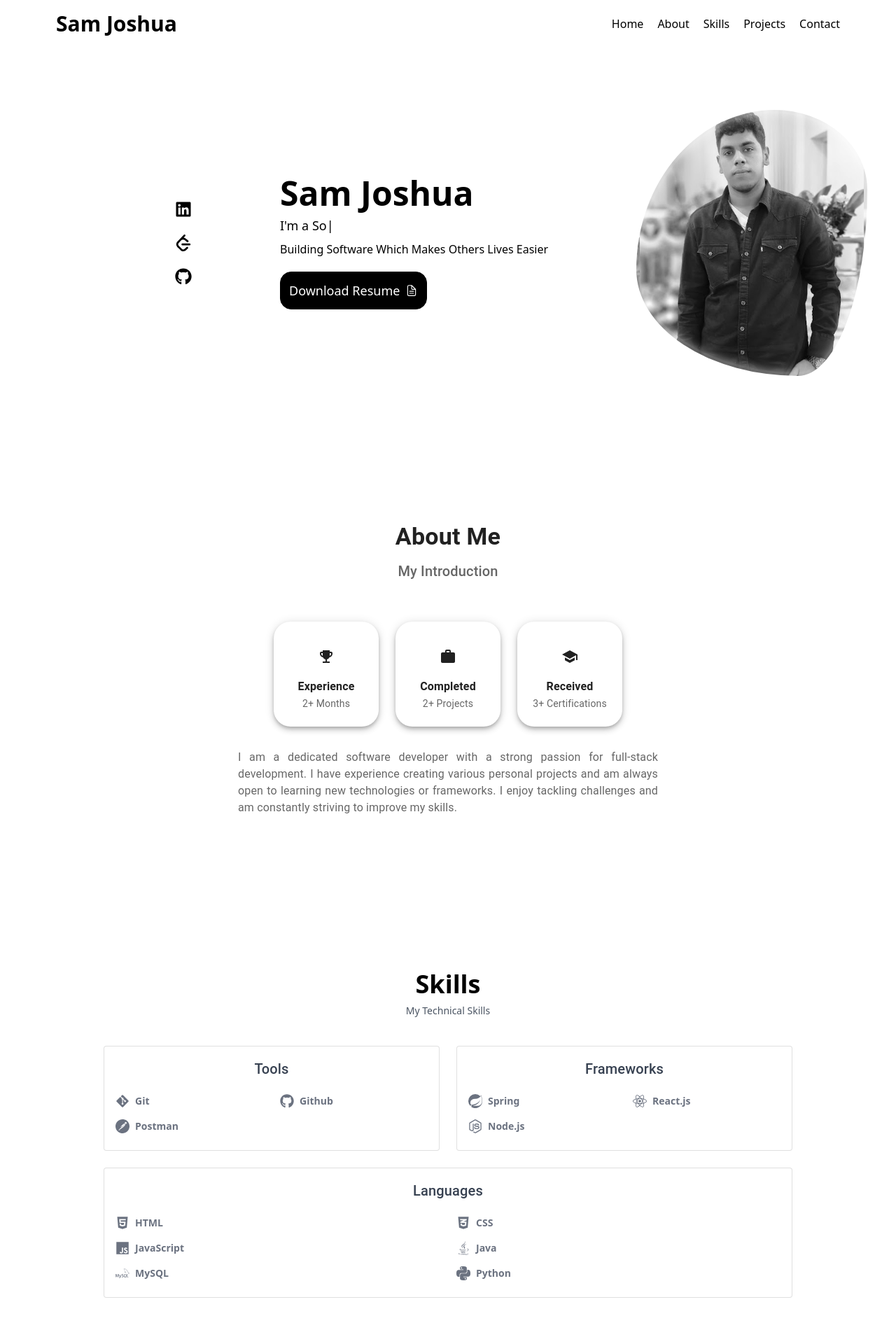
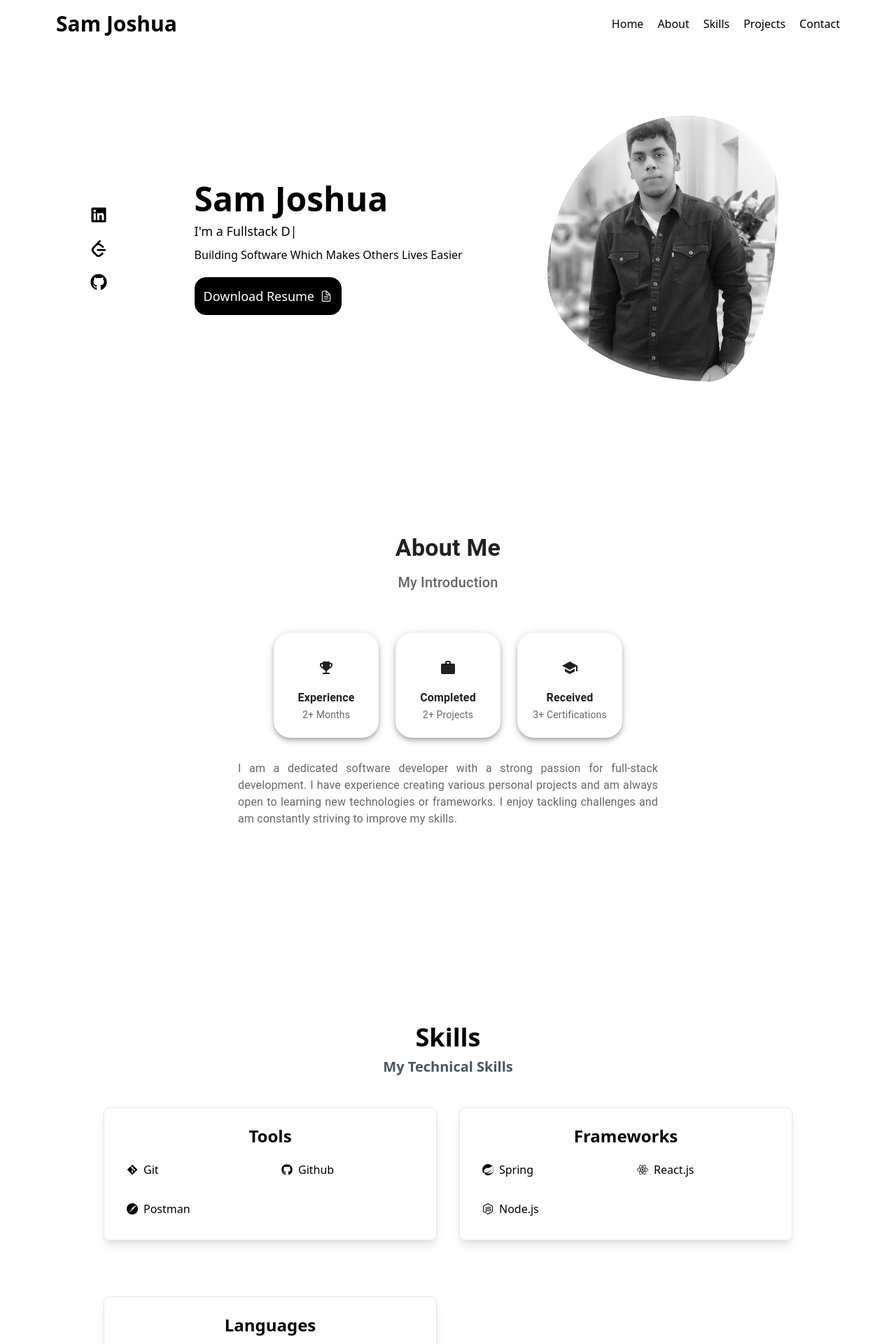
Before and after one commit to samjoshua2002/SamJoshua, a React (Create React App) app: page / in a window 1280 px wide. Shown: the top 1920 px of the page at 70% size. Built offline with nearby package versions, Linux system fonts and the light colour scheme.

Commit message:
add Typing component and update package.json for react-typed dependency; refactor Testimonial and Project components for improved layout and styling

```diff
--- a/package.json
+++ b/package.json
@@ -21,6 +21,7 @@
     "react-router-dom": "^6.26.2",
     "react-scripts": "5.0.1",
     "react-scroll": "^1.9.0",
+    "react-typed": "^2.0.12",
     "source-map-loader": "^5.0.0",
     "typed.js": "^2.1.0",
     "typewriter-effect": "^2.21.0",
--- a/src/components/Home.js
+++ b/src/components/Home.js
@@ -1,45 +1,14 @@
-import React, { useEffect } from "react";
-import Typed from "typed.js";
+import React from "react";
+import ReactTyped from "./Typing";
 import "./Home.css";
 import { IoDocumentTextOutline } from "react-icons/io5";
-import Typewriter from "typewriter-effect";
 import { Details, icons } from "../constants/contents";
-import { motion } from "framer-motion";
 
 function Home() {
-  useEffect(() => {
-    const options = {
-      strings: ["Front-end Developer", "Software Engineer", "Coder"],
-      typeSpeed: 120,
-      backSpeed: 120,
-      loop: true,
-    };
-
-    const typed = new Typed(".auto-type", options);
-
-    return () => {
-      typed.destroy();
-    };
-  }, []);
-
-  // Animation variants
-  const fadeIn = {
-    initial: { opacity: 0, y: 20 },
-    animate: { opacity: 1, y: 0 },
-    exit: { opacity: 0, y: 20 },
-  };
-
   return (
-    <div className="max-w-screen-lg mx-auto p-5">
+    <div className="max-w-screen-xl mx-auto p-7">
       {/* Desktop view */}
-      <motion.div
-        className="hidden lg:grid lg:grid-cols-4 gap-6 items-center"
-        initial="initial"
-        animate="animate"
-        exit="exit"
-        variants={fadeIn}
-        transition={{ duration: 0.5 }}
-      >
+      <div className="hidden lg:grid lg:grid-cols-5 gap-6 items-center">
         <div className="flex flex-col gap-y-6 text-2xl">
           {icons.map((icn) => (
             <a
@@ -54,16 +23,20 @@ function Home() {
 
         <div className="text-content flex flex-col items-start col-span-2">
           <h1 className="text-5xl font-semibold">{Details.name}</h1>
-          <p className="text-lg mt-2">
-            I'm a <span className="auto-type"></span>
-          </p>
+          <div className=" flex items-center">
+            <p className="text-lg mt-2">I'm a&nbsp;</p>
+            <p className="text-lg mt-2"> <ReactTyped  /></p>
+          </div>
+
+
+
           <p className="mt-2">{Details.quotes}</p>
 
           <a
-            href="/Sam.pdf" // Correct path for a file in the 'public' folder
-            target="_blank" // Opens the file in a new tab (optional, not necessary for download)
-            rel="noopener noreferrer" // Security feature when using target="_blank"
-            download // This ensures that the file is downloaded instead of opened
+            href="/Sam.pdf"
+            target="_blank"
+            rel="noopener noreferrer"
+            download
             className="flex items-center gap-2 text-lg border border-black p-3 rounded-2xl mt-5 bg-black text-white"
           >
             Download Resume <IoDocumentTextOutline />
@@ -71,17 +44,10 @@ function Home() {
         </div>
 
         <div className="blob"></div>
-      </motion.div>
+      </div>
 
       {/* Mobile view */}
-      <motion.div
-        className="lg:hidden max-w-screen mx-auto p-5"
-        initial="initial"
-        animate="animate"
-        exit="exit"
-        variants={fadeIn}
-        transition={{ duration: 0.5 }}
-      >
+      <div className="lg:hidden max-w-screen mx-auto p-5">
         <div className="grid grid-cols-1 items-center gap-4">
           {/* Blob */}
           <div className="blob flex justify-center items-center mt-5 mb-5">
@@ -106,32 +72,24 @@ function Home() {
           {/* Text content */}
           <div className="text-content flex flex-col items-center text-center">
             <h1 className="text-3xl font-semibold">{Details.name}</h1>
-            <p className="text-lg flex gap-2 mt-2">
-              I'm a{" "}
-              <Typewriter
-                options={{
-                  strings: ["Software Developer", "Front-end Designer", "Coder"],
-                  autoStart: true,
-                  loop: true,
-                }}
-              />
-            </p>
+            <div className=" flex items-center">
+            <p className="text-lg mt-2">I'm a&nbsp;</p>
+            <p className="text-lg mt-2"> <ReactTyped  /></p>
+          </div>
             <p className="mt-4">{Details.quotes}</p>
 
             <a
               href="\Sam.pdf"
               target="_blank"
               rel="noopener noreferrer"
-              download="Sam_Joshua_Resume.pdf" // Custom download name
+              download="Sam_Joshua_Resume.pdf"
               className="flex items-center gap-2 text-lg border border-black p-3 rounded-2xl mt-8 bg-black text-white"
             >
               Download Resume <IoDocumentTextOutline />
             </a>
-
-
           </div>
         </div>
-      </motion.div>
+      </div>
     </div>
   );
 }
--- a/src/components/Project.js
+++ b/src/components/Project.js
@@ -1,68 +1,49 @@
 import React from 'react';
-import { GoLinkExternal } from "react-icons/go";
 import { cardData } from '../constants/contents';
-import { Box, Typography, Card, CardContent, CardMedia, Button, Grid } from '@mui/material';
 
 function Project() {
+  return (
+    <div className="max-w-screen-lg mx-auto p-8">
+      {/* Header Section */}
+      <div className="text-center mb-8">
+        <h2 className="text-2xl font-bold">Certifications</h2>
+        <p className="text-gray-600 mt-2">Credentials & Achievements</p>
+      </div>
 
-
-  return (
-    <Box className="max-w-screen-lg mx-auto p-5">
-
-      <Box textAlign="center" mb={5}>
-        <Typography variant="h4" component="h4" fontWeight="bold">
-          Certifications
-        </Typography>
-        <Typography variant="subtitle1" color="textSecondary" mt={2}>
-          Credentials & Achievements
-        </Typography>
-      </Box>
-
-      {/* Card list */}
-      <Grid container spacing={4}>
+      {/* Card List */}
+      <div className="grid grid-cols-1 md:grid-cols-2 gap-6">
         {cardData.map((card, index) => (
-          <Grid item xs={12} md={6} key={index}>
-            <Card variant="outlined" sx={{ border: '1px solid white', borderRadius: '16px' }}>
-              <CardMedia
-                component="img"
+          <div
+            key={index}
+            className="border border-gray-300 rounded-lg shadow-sm p-4 bg-white"
+          >
+            {/* Card Media */}
+            <img
               src={card.imgSrc}
               alt={card.imgAlt}
-                sx={{ bgcolor: 'black', width: 100, height: 100, marginBottom: 2, marginLeft:2, borderRadius: '12px' }}
+              className="w-24 h-24 bg-black rounded-lg mb-4"
             />
 
-              <CardContent>
-                {/* Certificate Header */}
-                <Typography variant="h6" component="h2" fontWeight="bold" gutterBottom>
-                  {card.title}
-                </Typography>
-
-                {/* Badge */}
-                <Typography variant="body1" color="textSecondary" gutterBottom>
-                  {card.badge}
-                </Typography>
-
-                {/* Content */}
-                <Typography variant="body2" color="textSecondary" sx={{ height: '96px', overflow: 'hidden' }}>
+            {/* Card Content */}
+            <h3 className="text-lg font-bold mb-2">{card.title}</h3>
+            <p className="text-gray-600 mb-2">{card.badge}</p>
+            <p className="text-gray-500 text-sm mb-4 line-clamp-3">
               {card.content}
-                </Typography>
+            </p>
 
             {/* Certificate Link */}
-                <Button
+            <a
               href={card.link}
               target="_blank"
               rel="noopener noreferrer"
-                  endIcon={<GoLinkExternal />}
-                  variant="text"
-                  sx={{ color: 'black', marginTop: 2, '&:hover': { color: 'gray' } }}
+              className="text-blue-500 hover:text-blue-700 text-sm"
             >
-                  {card.linkText}
-                </Button>
-              </CardContent>
-            </Card>
-          </Grid>
+              {card.linkText} →
+            </a>
+          </div>
         ))}
-      </Grid>
-    </Box>
+      </div>
+    </div>
   );
 }
 
--- a/src/components/Skills.js
+++ b/src/components/Skills.js
@@ -1,88 +1,36 @@
 import React from 'react';
 import { info } from '../constants/contents';
-import { Card, CardContent, Typography } from '@mui/material';
-import { motion } from 'framer-motion';
+
 
 function Skills() {
     return (
-        <div className='max-w-screen-lg mx-auto p-5'>
-            <div className='text-center mb-10'>
-                <h1 className='text-4xl font-bold'>Skills</h1>
-                <p className='text-sm mt-2 text-gray-600'>My Technical Skills</p>
+        <div className='text-center max-w-screen-lg items-center  mx-auto pt-20'>
+          <h1 className='text-4xl font-bold'>Skills</h1>
+          <p className='text-xl font-semibold mt-2 text-gray-600'>My Technical Skills</p>
+
+          <div className="grid grid-cols-1 md:grid-cols-2 md:gap-8 p-5  mx-auto">
+          {info.map((item) => (
+            <div key={item.title} className="my-6">
+              <div className="border p-6 rounded-lg shadow-lg">
+                <h2 className="text-2xl font-semibold mb-3">{item.title}</h2>
+                <div className="grid grid-cols-2 gap-4">
+                  {item.content.map((skill) => (
+                    <div
+                      key={skill.name}
+                      className="flex items-center justify-start p-2  rounded-lg hover:bg-gray-100"
+                    >
+                      <div className="mr-2">{skill.icon}</div>
+                      <div>{skill.name}</div>
+                    </div>
+                  ))}
+                </div>
+              </div>
             </div>
+          ))}
+          </div>
 
-            <div className='grid grid-cols-1 md:grid-cols-2 gap-6 mt-4'>
-                {/* First Card */}
-                <Card variant="outlined" className='border-gray-300 w-full mx-auto'>
-                    <CardContent>
-                        <Typography variant="h6" component="h3" className='text-center font-bold text-gray-700 mb-5'>
-                            {info[0].title}
-                        </Typography>
-                        <div className='grid grid-cols-2 justify-center mt-5 gap-x-6 gap-y-4'>
-                            {info[0].content.map((skill, idx) => (
-                                <motion.div
-                                    key={idx}
-                                    className='flex items-center justify-start gap-2'
-                                    initial={{ opacity: 0, scale: 0.8 }}
-                                    animate={{ opacity: 1, scale: 1 }}
-                                    transition={{ duration: 0.3, delay: idx * 0.1 }}
-                                >
-                                    <span className='text-xl text-gray-500'>{skill.icon}</span>
-                                    <span className='text-sm font-bold text-gray-500'>{skill.name}</span>
-                                </motion.div>
-                            ))}
-                        </div>
-                    </CardContent>
-                </Card>
-
-                {/* Second Card */}
-                <Card variant="outlined" className='border-gray-300 w-full mx-auto'>
-                    <CardContent>
-                        <Typography variant="h6" component="h3" className='text-center font-bold text-gray-700 mb-5'>
-                            {info[1].title}
-                        </Typography>
-                        <div className='grid grid-cols-2 mt-5 justify-center gap-x-6 gap-y-4'>
-                            {info[1].content.map((skill, idx) => (
-                                <motion.div
-                                    key={idx}
-                                    className='flex items-center justify-start gap-2'
-                                    initial={{ opacity: 0, scale: 0.8 }}
-                                    animate={{ opacity: 1, scale: 1 }}
-                                    transition={{ duration: 0.3, delay: idx * 0.1 }}
-                                >
-                                    <span className='text-xl text-gray-500'>{skill.icon}</span>
-                                    <span className='text-sm font-bold text-gray-500'>{skill.name}</span>
-                                </motion.div>
-                            ))}
-                        </div>
-                    </CardContent>
-                </Card>
-
-                {/* Third Card */}
-                <Card variant="outlined" className='border-gray-300 w-full mx-auto md:col-span-2 md:row-span-2'>
-                    <CardContent>
-                        <Typography variant="h6" component="h3" className='text-center font-bold text-gray-700 mb-5'>
-                            {info[2].title}
-                        </Typography>
-                        <div className='grid grid-cols-2 mt-5 justify-center gap-x-6 gap-y-4'>
-                            {info[2].content.map((skill, idx) => (
-                                <motion.div
-                                    key={idx}
-                                    className='flex items-center justify-start gap-2'
-                                    initial={{ opacity: 0, scale: 0.8 }}
-                                    animate={{ opacity: 1, scale: 1 }}
-                                    transition={{ duration: 0.3, delay: idx * 0.1 }}
-                                >
-                                    <span className='text-xl text-gray-500'>{skill.icon}</span>
-                                    <span className='text-sm font-bold text-gray-500'>{skill.name}</span>
-                                </motion.div>
-                            ))}
-                        </div>
-                    </CardContent>
-                </Card>
-            </div>
         </div>
-    );
-}
+      );
+    };
 
 export default Skills;
--- a/src/components/Testimonial.js
+++ b/src/components/Testimonial.js
@@ -1,50 +1,31 @@
-// Testimonial.js
 import React from 'react';
 import { Details } from '../constants/contents';
 
 function Testimonial() {
   return (
-    <section className="relative bg-white px-6 py-24 sm:py-32 lg:px-8">
-      <div className="mx-auto max-w-2xl lg:max-w-4xl">
-        <div className='flex items-center justify-center'>
-          <img
-            alt=""
-            src='abilityFusionIcon.jpeg'
-            className="h-12"
-          />
-          <p className='text-xl font-semibold'>Ability Fusion</p>
+    <section className="bg-white px-4 py-16">
+      <div className="max-w-2xl mx-auto">
+        <div >
+          <p className=" text-center text-xl font-semibold">Ability Fusion</p>
         </div>
-        <figure className="mt-10">
-          <blockquote className="text-center text-xl font-semibold leading-8 text-gray-700 sm:text-2xl sm:leading-9">
+        <div className="mt-8">
+          <div className="text-center text-lg font-medium text-gray-700">
             <p>
               “I highly recommend {Details.name} for successfully delivering a web application integrated with React.js and Tailwind CSS. Their timely work, technical expertise, and effective communication made the project a success. I’m confident they will excel in future endeavors.”
             </p>
-          </blockquote>
-          <figcaption className="mt-10">
+          </div>
+          <div className="mt-8 text-center">
             <img
-              alt=""
-              src='https://static.dc.com/dc/files/default_images/Char_Thumb_Batman_20190116_5c3fc4b40fae42.85141247.jpg?w=384'
+              alt="Ragul Rajangam"
+              src="https://static.dc.com/dc/files/default_images/Char_Thumb_Batman_20190116_5c3fc4b40fae42.85141247.jpg?w=384"
               className="mx-auto h-10 w-10 rounded-full"
             />
-            <div className="mt-4 flex items-center justify-center space-x-3 text-base">
-              <div className="font-semibold text-gray-900">Ragul Rajangam</div>
-              <svg width={3} height={3} viewBox="0 0 2 2" aria-hidden="true" className="fill-gray-900">
-                <circle r={1} cx={1} cy={1} />
-              </svg>
-              <div className="text-gray-600">CEO of Ability Fusion</div>
-            </div>
-          </figcaption>
-        </figure>
+            <div className="mt-4 text-gray-900 font-semibold">Ragul Rajangam</div>
+            <div className="text-gray-600">CEO of Ability Fusion</div>
+          </div>
+        </div>
       </div>
     </section>
-
-
-
-
-
-
-
-
   );
 }
 
--- /dev/null
+++ b/src/components/Typing.js
@@ -0,0 +1,23 @@
+import React from "react";
+import { ReactTyped } from "react-typed";
+
+const Typing = () => {
+  return (
+    <div>
+      <div className="font-lg text-lg text-teal-500">
+        <ReactTyped
+          strings={[
+            "Software Developer",
+            "Frontend Developer",
+            "Fullstack Developer",
+          ]}
+          typeSpeed={70}
+          backSpeed={30}
+          loop
+        />
+      </div>
+    </div>
+  );
+};
+
+export default Typing;
```
Also changed, not shown: 1 other file (tests, documents, lock files or other folders). Lines whose indentation alone changed are shown as unchanged.
